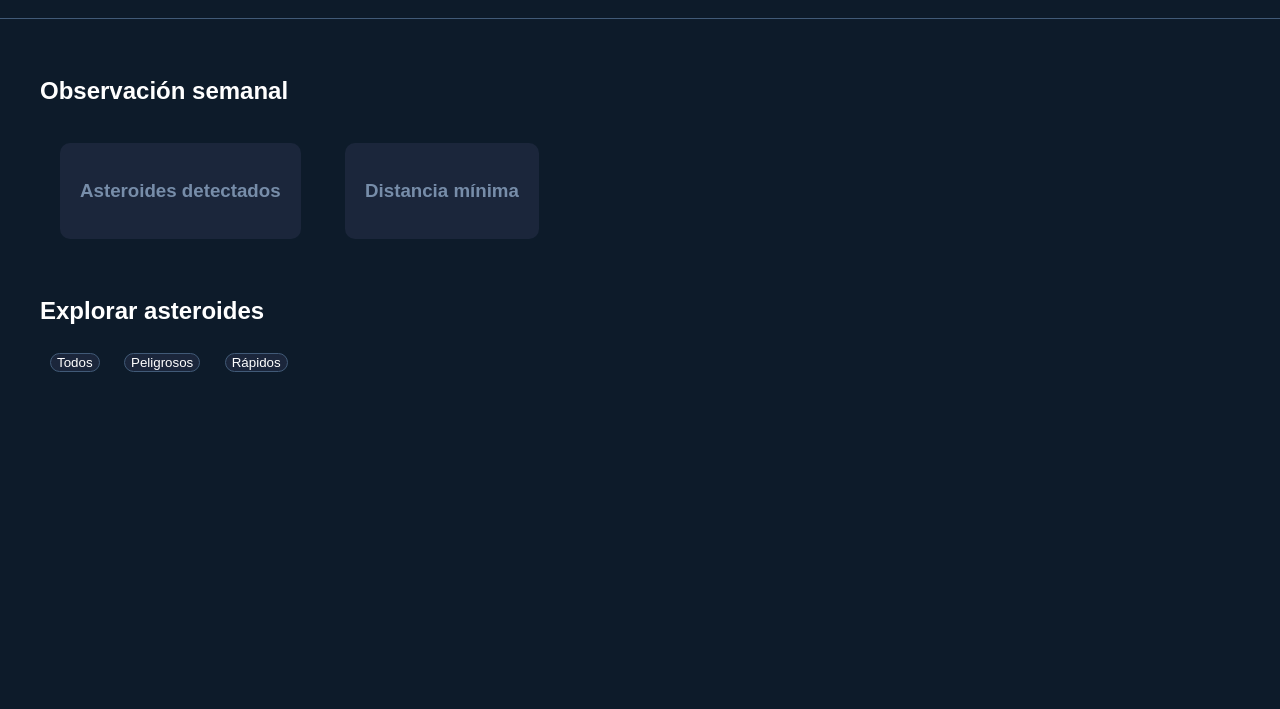
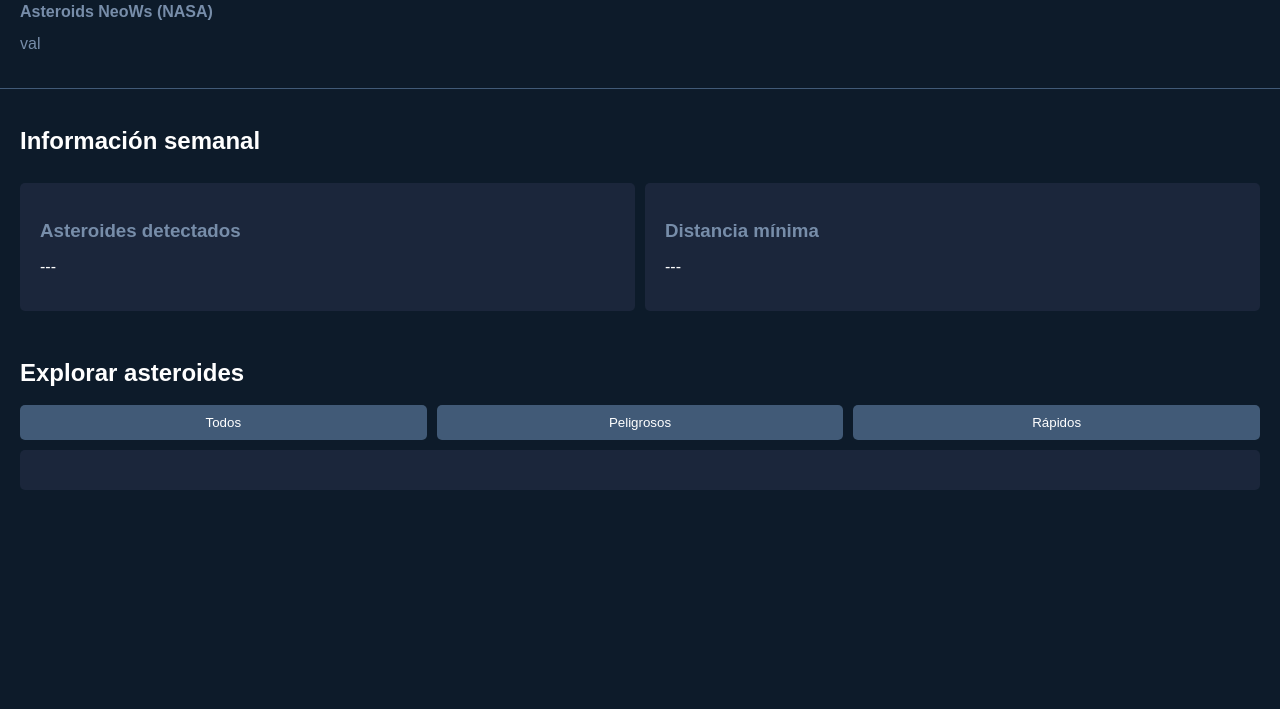
Before and after one commit to valarcila/mision2, a website built with Vite: page index.html in a window 1280 px wide. Shown: the part 91-800 px from the top of the page. Built offline with nearby package versions, Linux system fonts and the light colour scheme; no server answers.

Commit message:
posible index y css

```diff
--- a/index.html
+++ b/index.html
@@ -2,35 +2,38 @@
 <html lang = "es">
   <head>
     <meta charset = "utf-8" />
-    <meta name = "viewport" content = "width = device-width, initial-scale = 1.0" />
+    <meta name = "viewport" content = "width=device-width, initial-scale=1.0" />
     <title>Misión 2</title>
   </head>
   <body>
     <header>
       <h1>Near Earth Object Web Service</h1>
-      <p>Valeria</p>
+      <p><b>Asteroids NeoWs (NASA)</b></p>
+      <p>val</p>
     </header>
     <main>
       <section>
-        <h2>Observación semanal</h2>
+        <h2>Información semanal</h2>
         <p id = "estado"></p>
-        <div class = "panel">
-          <h3>Asteroides detectados</h3>
-          <p id = "cantidad"></p>
-        </div>
-        <div class = "panel">
-          <h3>Distancia mínima</h3>
-          <p id = "distancia"></p>
+        <div class = "informacion">
+          <div class = "contenedor">
+            <h3>Asteroides detectados</h3>
+            <p id = "numero">---</p>
+          </div>
+          <div class = "contenedor">
+            <h3>Distancia mínima</h3>
+            <p id = "distancia">---</p>
+          </div>
         </div>
       </section>
       <section>
         <h2>Explorar asteroides</h2>
-        <div>
-          <button id = "todos">Todos</button>
-          <button id = "peligrosos">Peligrosos</button>
-          <button id = "rapidos">Rápidos</button>
+        <div class = "filtros">
+          <button id = "todos" type = "button">Todos</button>
+          <button id = "peligrosos" type = "button">Peligrosos</button>
+          <button id = "rapidos" type = "button">Rápidos</button>
         </div>
-        <div id = "resultado"></div>
+        <div id = "logica" class = "contenedor"></div>
       </section>
     </main>
     <script type = "module" src = "/src/main.js"></script>
--- a/src/style.css
+++ b/src/style.css
@@ -1,8 +1,8 @@
 :root {
   --fondo: #0d1b2a;
-  --panel: #1b263b;
+  --contenedor: #1b263b;
   --boton: #415a77;
-  --destacado: #778da9;
+  --extra: #778da9;
   --texto: #ffffff;
 }
 
@@ -19,56 +19,55 @@ header {
   border-bottom: 1px solid var(--boton);
 }
 
-header h1 {
-  color: var(--texto);
-  margin: 0;
-}
-
 header p {
-  margin-bottom: 5px;
-  color: var(--destacado)
+  color: var(--extra);
 }
 
 main {
   margin: 20px;
-  padding: 20px;
 }
 
 section {
-  margin-bottom: 40px;
+  margin: 40px 0;
 }
 
-#estado {
-  color: var(--destacado);
+h2 {
+  margin-bottom: 20px;
 }
 
-#estado:empty {
-  display: none;
+.informacion {
+  display: grid;
+  /* dos columnas que ocupan lo mismo */
+  grid-template-columns: repeat(2, 1fr);
+  gap: 10px;
 }
 
-.panel {
-  background-color: var(--panel);
-  display: inline-block;
-  vertical-align: top;
-  margin: 20px;
-  padding: 20px;
-  border-radius: 10px;
+.informacion h3 {
+  color: var(--extra);
 }
 
-.panel h3 {
-  color: var(--destacado)
-}
-
-.panel p {
-  color: var(--texto)
+.contenedor {
+  background-color: var(--contenedor);
+  margin: 10px 0;
+  padding: 20px;
+  border-radius: 5px;
 }
 
 button {
-  background-color: var(--panel);
+  background-color: var(--boton);
   color: var(--texto);
-  border: 1px solid var(--boton);
-  border-radius: 10px;
-  padding: 10px 20 px;
-  margin: 10px;
+  border: 0;
+  border-radius: 5px;
+  padding: 10px 20px;
   cursor: pointer;
 }
+
+button:hover {
+  background-color: var(--extra);
+}
+
+.filtros {
+  display: grid;
+  grid-template-columns: repeat(3, 1fr);
+  gap: 10px;
+}
```
